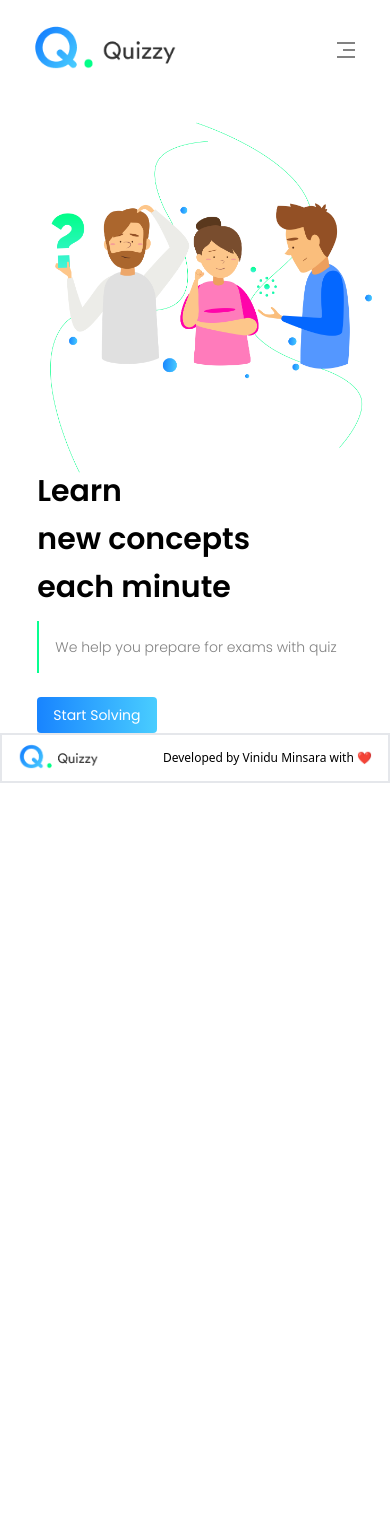
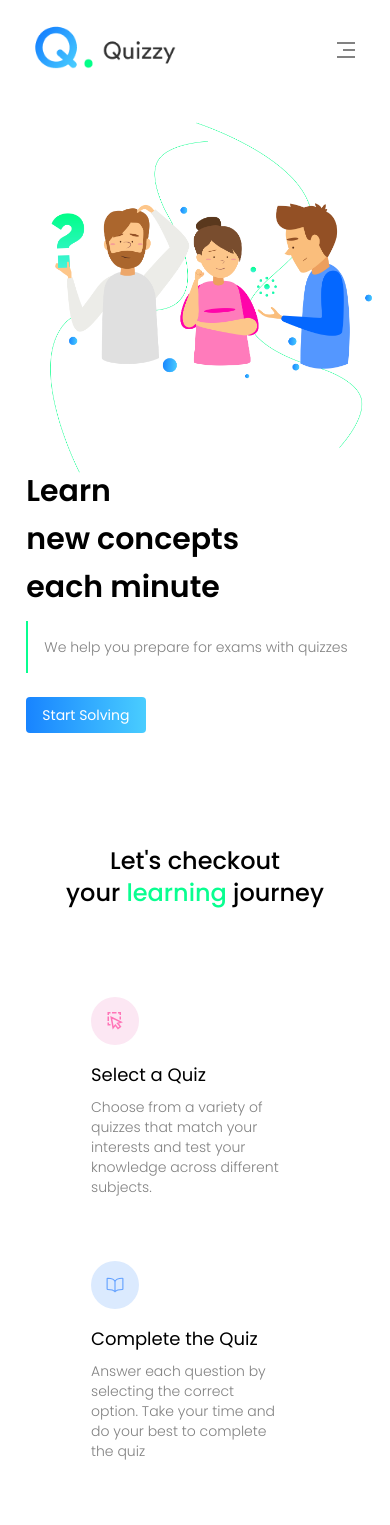
Before and after one commit to viniduminsara/Quizzy, a React (Vite) app: page / in a window 390 px wide. Shown: the top 1525 px of the page. Before the commit the page ends 844 px from the top, so only its background shows below. Built offline with nearby package versions, Linux system fonts and the light colour scheme.

Commit message:
feat: complete home page

```diff
--- a/package.json
+++ b/package.json
@@ -4,7 +4,7 @@
   "version": "0.0.0",
   "type": "module",
   "scripts": {
-    "dev": "vite",
+    "dev": "vite --host",
     "build": "vite build",
     "lint": "eslint .",
     "preview": "vite preview"
--- a/src/components/Footer.jsx
+++ b/src/components/Footer.jsx
@@ -3,11 +3,11 @@ import Logo from "../assets/Logo.png";
 const Footer = () => {
 
     return (
-        <footer className='py-1 px-4 border-2 md:px-8 lg:px-16'>
+        <footer className='py-1 px-4 md:px-8 lg:px-16'>
             <div className='container mx-auto'>
                 <div className='flex justify-between items-center'>
                     <img src={Logo} alt="logo" className='w-20 md:w-28'/>
-                    <div className='text-xs md:text-sm'>Developed by Vinidu Minsara with ❤️</div>
+                    <div className='text-xs poppins-extralight md:text-sm'>Developed by Vinidu Minsara with ❤️</div>
                 </div>
             </div>
         </footer>
--- /dev/null
+++ b/src/components/HomeCard.jsx
@@ -0,0 +1,14 @@
+const HomeCard = ({ icon, title, description, bgColor }) => {
+
+    return (
+        <div className="flex flex-col w-64 p-6 bg-white rounded-lg ">
+            <div className={`w-12 h-12 ${bgColor} flex items-center justify-center rounded-full mb-4`}>
+                {icon}
+            </div>
+            <h3 className="text-lg text-left poppins-regular mb-2">{title}</h3>
+            <p className="text-sm text-secondary poppins-light text-left w-48">{description}</p>
+        </div>
+    );
+}
+
+export default HomeCard;
--- a/src/pages/Home.jsx
+++ b/src/pages/Home.jsx
@@ -1,24 +1,58 @@
 import Hero from '../assets/hero.png'
+import HomeCard from "../components/HomeCard.jsx";
+import {GrSelect} from "react-icons/gr";
+import {IoBookOutline} from "react-icons/io5";
+import {TbListDetails} from "react-icons/tb";
 
 const Home = () => {
 
     return (
-        <div className='flex flex-col-reverse md:flex-row justify-center items-center lg:space-x-32'>
+        <>
+            <section className='flex flex-col-reverse md:flex-row justify-center items-center lg:space-x-32'>
                 <div className='px-6'>
                     <div className='space-y-3 mb-4'>
                         <h1 className='poppins-semibold text-3xl lg:text-5xl'>Learn</h1>
                         <h1 className='poppins-semibold text-3xl lg:text-5xl'>new concepts</h1>
                         <h1 className='poppins-semibold text-3xl lg:text-5xl'>each minute</h1>
                     </div>
-                <div className='p-4 text-secondary text-sm lg:text-md border-l-2 border-l-primary poppins-light mb-6 lg:mb-12'>
-                    We help you prepare for exams with quiz
+                    <div
+                        className='p-4 text-secondary text-sm lg:text-md border-l-2 border-l-primary poppins-light mb-6 lg:mb-12'>
+                        We help you prepare for exams with quizzes
                     </div>
-                <div className='bg-gradient w-fit py-2 px-4 text-sm lg:text-lg text-white rounded poppins-regular'>
+                    <button
+                        className='bg-gradient w-fit py-2 px-4 text-sm lg:text-lg text-white rounded poppins-regular'>
                         Start Solving
-                </div>
+                    </button>
                 </div>
                 <img src={Hero} alt='hero image' className='w-96 md:w-5/12'/>
+            </section>
+
+            <section className='py-28 px-6 md:px-12'>
+                <h2 className='text-2xl md:text-4xl poppins-medium text-center mb-16'>
+                    Let{"'"}s checkout<br/> your <span className='text-primary'>learning</span> journey
+                </h2>
+                <div className="flex flex-col space-y-4 justify-center items-center md:flex-row md:space-y-0 md:space-x-4 lg:space-x-32">
+                    <HomeCard
+                        icon={<GrSelect color='#FF75B7' size={18}/>}
+                        title='Select a Quiz'
+                        description='Choose from a variety of quizzes that match your interests and test your knowledge across different subjects.'
+                        bgColor='bg-pink-100'
+                    />
+                    <HomeCard
+                        icon={<IoBookOutline color='#63A1FF' size={18}/>}
+                        title='Complete the Quiz'
+                        description='Answer each question by selecting the correct option. Take your time and do your best to complete the quiz'
+                        bgColor='bg-blue-100'
+                    />
+                    <HomeCard
+                        icon={<TbListDetails color='#2EFF9C' size={18}/>}
+                        title='View Your Score'
+                        description='Once the quiz is finished, see your results instantly. Review your performance and understand where you excelled or need improvement'
+                        bgColor='bg-green-100'
+                    />
                 </div>
+            </section>
+        </>
 )
 }
 
```
Lines whose indentation alone changed are shown as unchanged.
